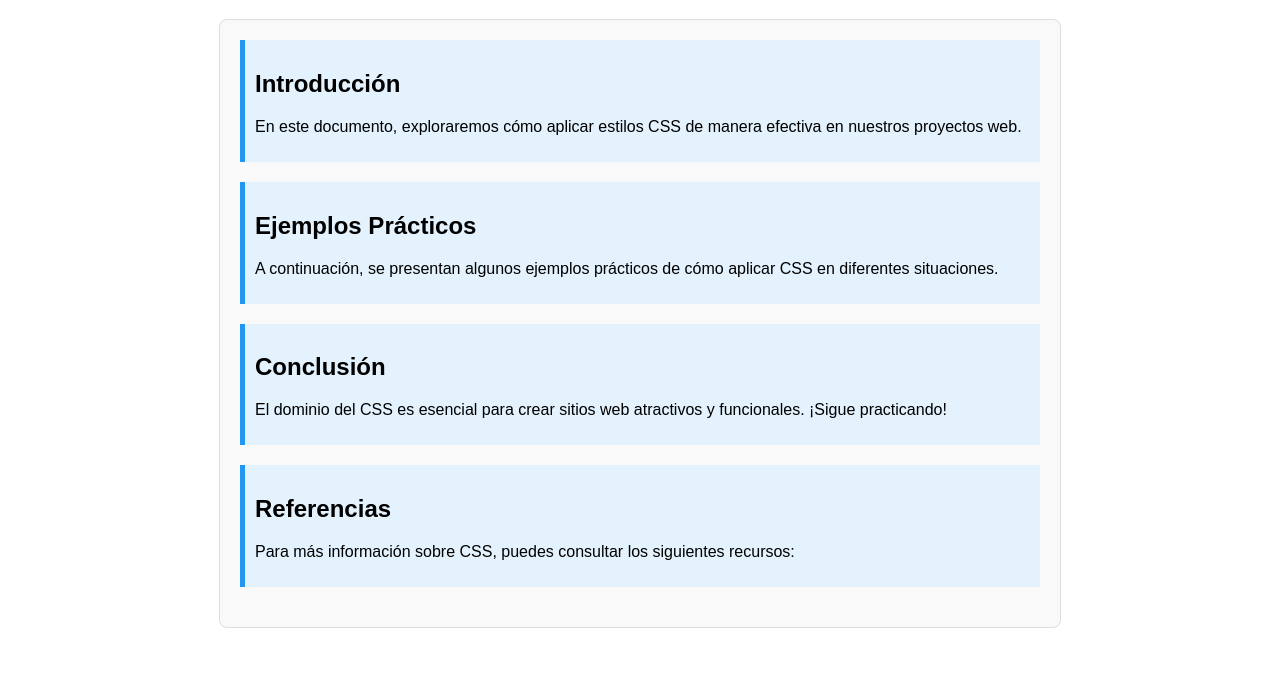
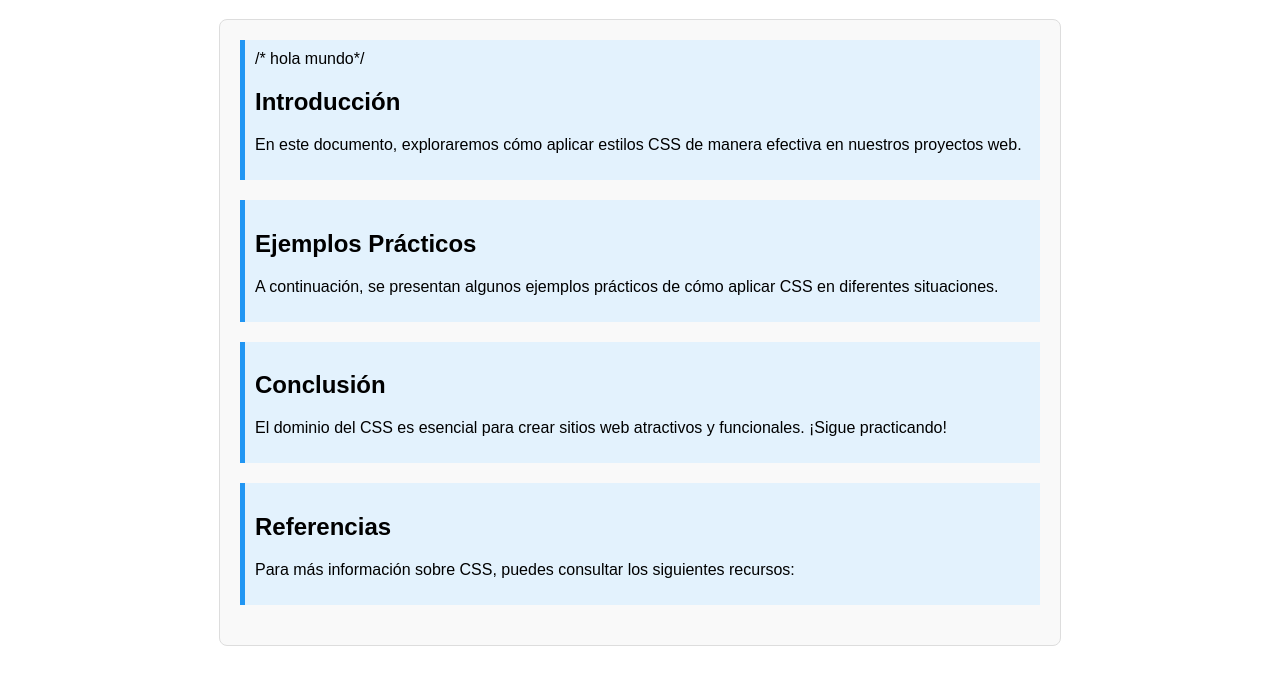
Before and after one commit to SkyTotix/Clase-de-Dise-o-Web, a plain HTML site: page ejercicio/index.html in a window 1280 px wide. Shown: the part 61-746 px from the top of the page. Drawn offline with Linux system fonts and the light colour scheme.

Commit message:
Primer commit del reposi

```diff
--- a/ejercicio/index.html
+++ b/ejercicio/index.html
@@ -13,7 +13,7 @@
         </h1>
     </header>
     <main class="container">
-        <section class="intro">
+        <section class="intro">/* hola mundo*/
             <h2>Introducción</h2>
             <p>En este documento, exploraremos cómo aplicar estilos CSS de manera efectiva en nuestros proyectos web.</p>
         </section>
```
